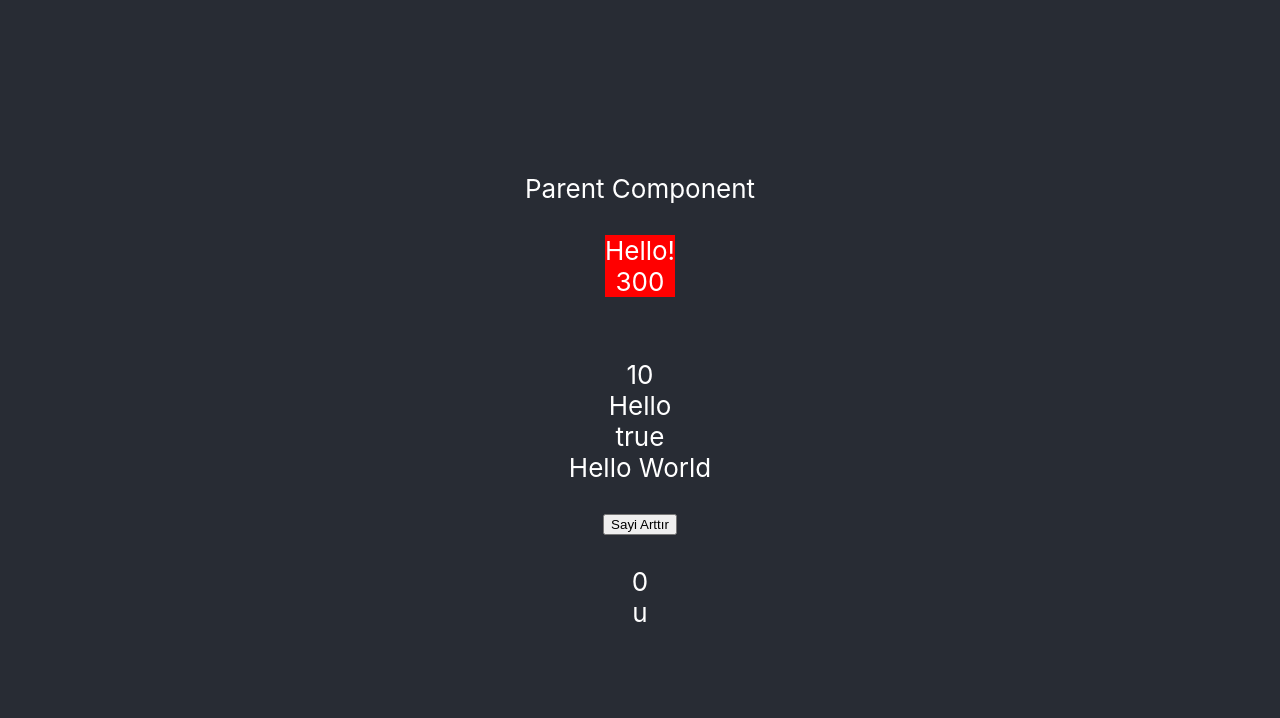
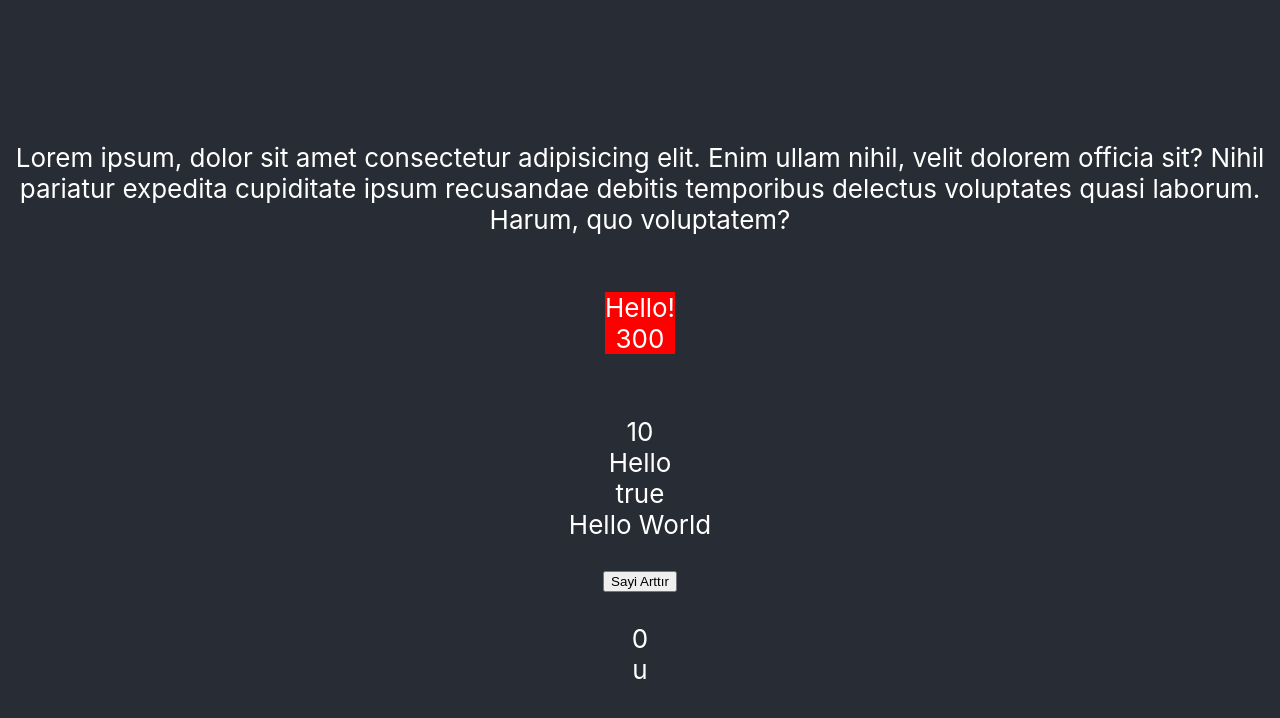
Before and after one commit to huseyinbattal/react-typescript, a React (Create React App) app: page / in a window 1280 px wide. Shown: the top 718 px of the page. Built offline with nearby package versions, Linux system fonts and the light colour scheme.

Commit message:
ReactNode

```diff
--- a/src/App.tsx
+++ b/src/App.tsx
@@ -11,7 +11,9 @@ function App() {
     <div className="App">
       <header className="App-header">
         <ParentComponent>
-          Parent Component
+          {
+<p>Lorem ipsum, dolor sit amet consectetur adipisicing elit. Enim ullam nihil, velit dolorem officia sit? Nihil pariatur expedita cupiditate ipsum recusandae debitis temporibus delectus voluptates quasi laborum. Harum, quo voluptatem?</p>
+          }
         </ParentComponent>
         <br/>
         <Title subtitle={300} title='Hello!' bgColor='red' />
--- a/src/components/ParentComponent.tsx
+++ b/src/components/ParentComponent.tsx
@@ -1,5 +1,3 @@
-
-
 interface PropTypes{
     children:React.ReactNode
 }
```
